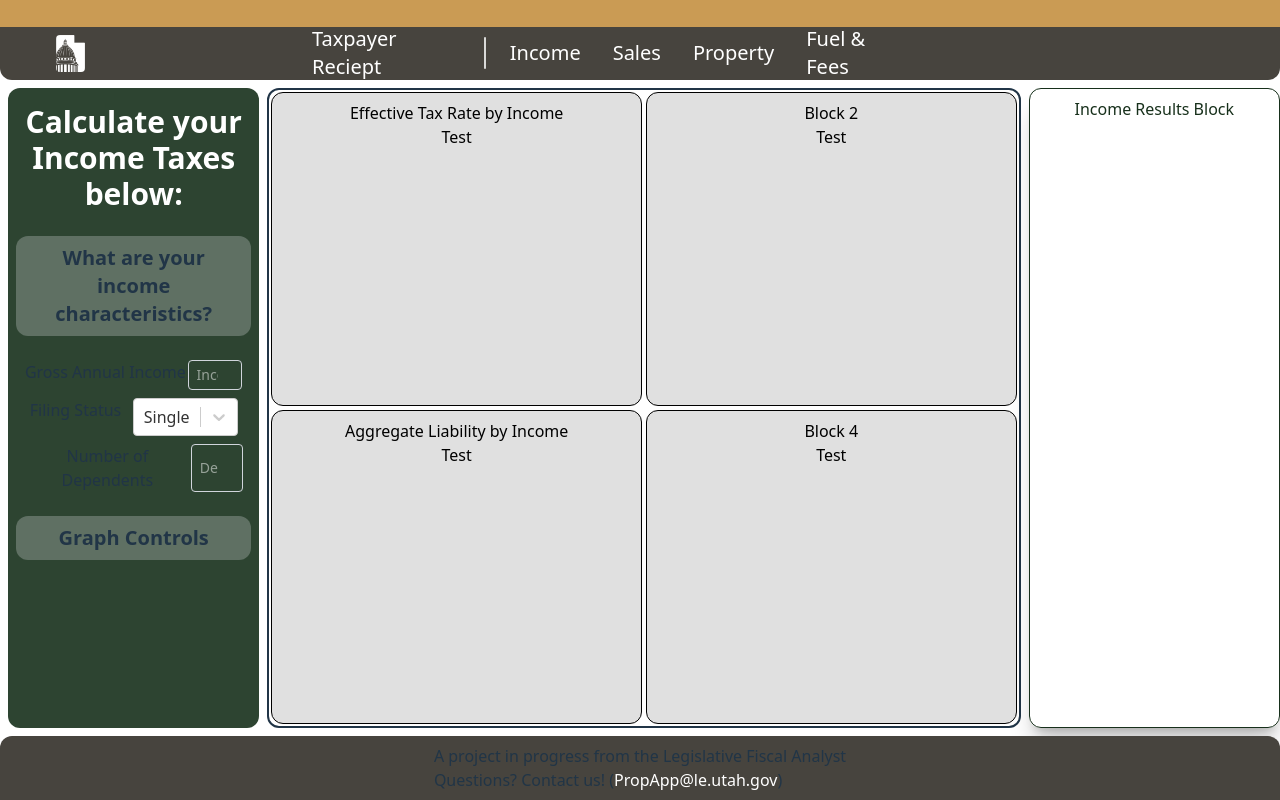
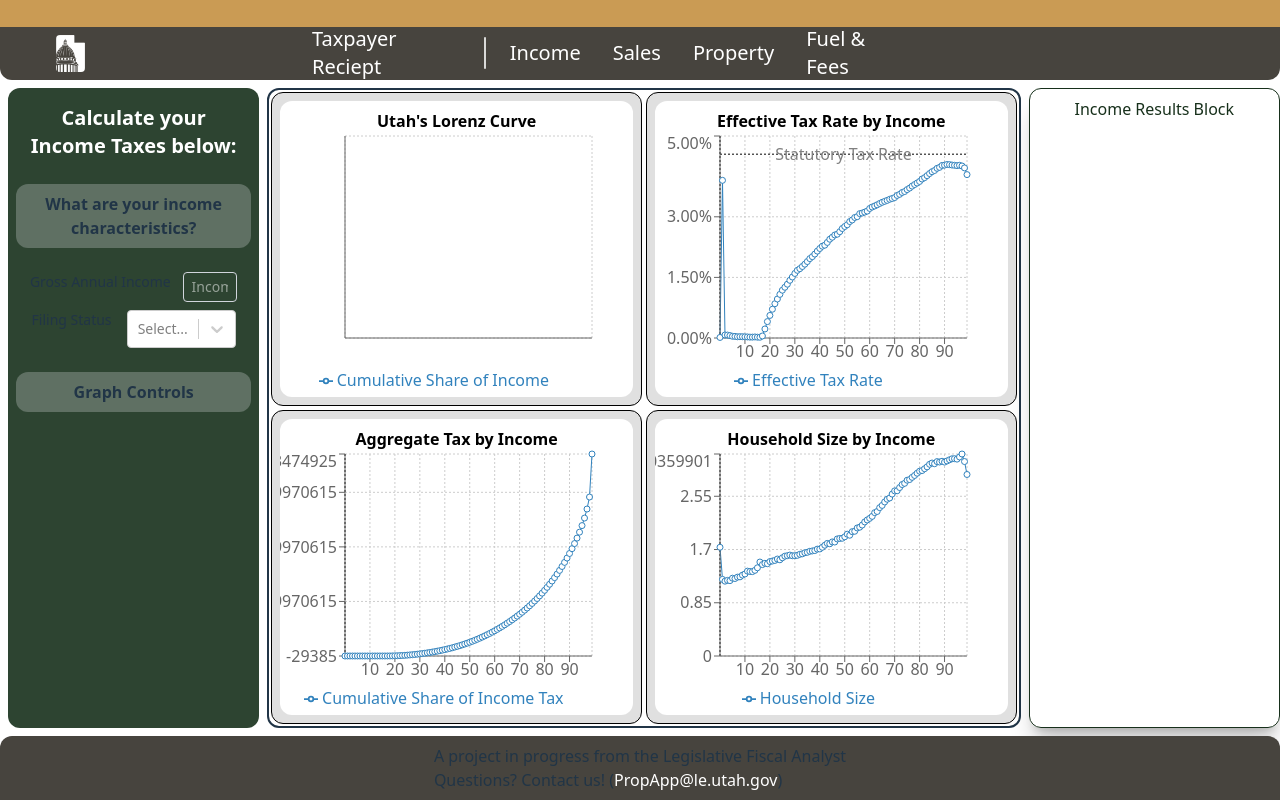
Before and after one commit to LFA-Economics-Team/Taxpayer-Receipt, a React (Vite) app in the folder app/: page /income in a window 1280 px wide. Built offline with nearby package versions, Linux system fonts and the light colour scheme.

Commit message:
daily work 4-18-2026

```diff
--- a/app/package.json
+++ b/app/package.json
@@ -22,6 +22,7 @@
     "react-leaflet": "^5.0.0",
     "react-router-dom": "^7.14.0",
     "react-select": "^5.10.2",
+    "recharts": "^3.8.1",
     "tailwindcss": "^4.1.18"
   },
   "devDependencies": {
--- a/app/src/components/Home/ControlBlock.tsx
+++ b/app/src/components/Home/ControlBlock.tsx
@@ -1,18 +1,5 @@
 import Select from "react-select";
 import { filingOptions } from "../MetaMisc/types";
-
-/*
-const filingOptions = [
-  { value: "Single", label: "Single" },
-  { value: "Married Filing Single", label: "Married Filing Single" },
-  { value: "Married Filing Jointly", label: "Married Filing Jointly" },
-  { value: "Head of Household", label: "Head of Household" },
-  {
-    value: " Qualifying surviving spouse",
-    label: " Qualifying surviving spouse",
-  },
-];
-*/
 
 const rentOrOwn = [
   { value: "Rent", label: "Rent" },
@@ -47,12 +34,6 @@ export function ControlBlock() {
           <div className=" flex flex-row justify-between">
             <div>What is your filing status?</div>
             <Select defaultValue={[filingOptions[0]]} options={filingOptions} />
-          </div>
-          <div className=" flex flex-row justify-between">
-            <div>How many dependents do you have?</div>
-            <form>
-              <input className="border-1 px-2 m-2 rounded-xl" />
-            </form>
           </div>
         </div>
         <div className="flex flex-col w-9/10 bg-white text-[12px] text-[#17301b] rounded-xl p-2 inset-shadow-sm/60 divide-y divide-gray-400">
--- a/app/src/components/Income/ControlBlock.tsx
+++ b/app/src/components/Income/ControlBlock.tsx
@@ -1,45 +1,69 @@
-import { filingOptions } from "../MetaMisc/types";
+import { filingOptions, formatDollars } from "../MetaMisc/types";
+import type { IncomeInfo } from "../MetaMisc/types";
 import Select from "react-select";
+import { useState } from "react";
 
-export function ControlBlock() {
+export function ControlBlock({
+  incomeInfo,
+  setIncomeInfo,
+}: {
+  incomeInfo: IncomeInfo;
+  setIncomeInfo: (info: IncomeInfo) => void;
+}) {
+  const [incomeDisplay, setIncomeDisplay] = useState(
+    incomeInfo.annualIncome ? formatDollars(incomeInfo.annualIncome) : "",
+  );
+
   return (
     <div className="flex flex-col h-90vh w-1/5 bg-[#17301b]/90 my-2 ml-2 rounded-xl p-2 gap-4">
-      <div className=" text-white font-bold p-2 text-3xl">
+      <div className=" text-white font-bold p-2 text-xl">
         Calculate your Income Taxes below:
       </div>
-      <div className="text-xl font-bold bg-gray-100/25 rounded-xl p-2">
+      <div className="text-base font-bold bg-gray-100/25 rounded-xl p-2">
         What are your income characteristics?
       </div>
 
-      <div className="flex flex-col gap-2 p-2">
+      <div className="flex flex-col gap-2 p-2 text-sm">
         <div className="flex flex-row justify-around">
           <div>Gross Annual Income </div>
           <input
-            type="number"
+            type="text"
             className="w-1/4 text-white text-sm rounded px-2 py-1 border border-gray-300"
             placeholder="Income"
+            value={incomeDisplay}
+            onChange={(e) => setIncomeDisplay(e.target.value)}
+            onFocus={() => {
+              if (incomeInfo.annualIncome)
+                setIncomeDisplay(String(incomeInfo.annualIncome));
+            }}
+            onBlur={() => {
+              const raw = Number(incomeDisplay.replace(/[^0-9]/g, ""));
+              setIncomeInfo({ ...incomeInfo, annualIncome: raw });
+              setIncomeDisplay(raw ? formatDollars(raw) : "");
+            }}
           />
         </div>
 
         <div className="flex flex-row justify-around">
           <div>Filing Status </div>
           <Select
-            defaultValue={[filingOptions[0]]}
             options={filingOptions}
             className="text-black"
-          />
-        </div>
-        <div className="flex flex-row justify-around">
-          <div>Number of Dependents</div>
-          <input
-            type="number"
-            className="w-1/4 text-white text-sm rounded px-2 py-1 border border-gray-300"
-            placeholder="Dependents"
+            value={
+              filingOptions.find((o) => o.value === incomeInfo.filingStatus) ??
+              null
+            }
+            onChange={(selected) =>
+              setIncomeInfo({
+                ...incomeInfo,
+                filingStatus: selected?.value ?? "",
+              })
+            }
           />
         </div>
       </div>
 
-      <div className="text-xl font-bold bg-gray-100/25 rounded-xl p-2">
+      <div className="text-base font-bold bg-gray-100/25 rounded-xl p-2">
         Graph Controls
       </div>
     </div>
--- a/app/src/components/Income/GraphBlock.tsx
+++ b/app/src/components/Income/GraphBlock.tsx
@@ -1,37 +1,79 @@
-const gridItems = [
-  { id: 1, title: "Effective Tax Rate by Income", content: "Test" },
-  { id: 2, title: "Block 2", content: "Test" },
-  { id: 3, title: "Aggregate Liability by Income", content: "Test" },
-  { id: 4, title: "Block 4", content: "Test" },
-];
+import { LineChartTemplate } from "./IncomeChartTemplate";
+import type { IncomeInfo } from "../MetaMisc/types";
 
-export function GraphBlock() {
+export function GraphBlock({ incomeInfo }: { incomeInfo: IncomeInfo }) {
+  const gridItems = [
+    {
+      id: 1,
+      title: "Lorenz Curve",
+      content: (
+        <LineChartTemplate
+          title={"Utah's Lorenz Curve"}
+          xDataKey={""}
+          yDataKey={""}
+          curveName={"Cumulative Share of Income"}
+          verticalReferenceLineValue={incomeInfo.incomeTile}
+          filingStatus={incomeInfo.filingStatus}
+        />
+      ),
+    },
+    {
+      id: 2,
+      title: "Effective Rate on Income Percentile",
+      content: (
+        <LineChartTemplate
+          title={"Effective Tax Rate by Income"}
+          xDataKey={"status_conditioned_tile"}
+          yDataKey={"EFFECTIVE_ON_FAGI"}
+          curveName={"Effective Tax Rate"}
+          showReferenceLine={true}
+          horizonReferenceLineValue={0.0455}
+          verticalReferenceLineValue={incomeInfo.incomeTile}
+          yAsPercent={true}
+          filingStatus={incomeInfo.filingStatus}
+        />
+      ),
+    },
+    {
+      id: 3,
+      title: "Aggregate Liability on Income Perecntile",
+      content: (
+        <LineChartTemplate
+          title={"Aggregate Tax by Income"}
+          xDataKey={"status_conditioned_tile"}
+          yDataKey={"Cumulative_Tax"}
+          curveName={"Cumulative Share of Income Tax"}
+          verticalReferenceLineValue={incomeInfo.incomeTile}
+          filingStatus={incomeInfo.filingStatus}
+          yDomain={1}
+        />
+      ),
+    },
+    {
+      id: 4,
+      title: "Household Size on Income Percentile",
+      content: (
+        <LineChartTemplate
+          title={"Household Size by Income"}
+          xDataKey={"status_conditioned_tile"}
+          yDataKey={"HH_SIZE"}
+          curveName={"Household Size"}
+          verticalReferenceLineValue={incomeInfo.incomeTile}
+          filingStatus={incomeInfo.filingStatus}
+        />
+      ),
+    },
+  ];
+
   return (
     <div className="flex flex-col w-3/5 border-2 my-2 rounded-xl p-0.5">
       <div className="grid h-full w-full grid-cols-2 grid-rows-2 gap-1 rounded-xl">
         {gridItems.map((item) => (
-          <div className="border-1 rounded-xl p-2 bg-[#e0e0e0] text-black">
-            <div>{item.title}</div>
-            <div>{item.content}</div>
+          <div className="border-1 rounded-xl p-2 bg-[#e0e0e0] text-black place-content-center">
+            <div className=" h-full bg-white rounded-xl">{item.content}</div>
           </div>
         ))}
       </div>
     </div>
   );
 }
-
-/*
-Statistical breakdowns:
-  - Effective Rate graph: income percentile vs effective tax rate
-    - primary curve shows how effective tax rate changes with income
-    - add a vertical line to show the user where in the income spectrum they fall based on the user-input gross income
-    - add a horizontal line at the statuory income tax rate; the area between this line and the effective rate curve is the impact of deductions/ credits
-
-  - Collections graph: income percentile vs nominal liability
-    - primary curve shows how nominal liability changes with income [likely an exponential relationship; consider logging this curve]
-    - add breakpoints to show how much different shares of the income spectrum contribute to total collections
-
-  - Make graphs responsive to number of dependents and filing status?
-  - allow graphs to fill the graphblock when selected?
-
-*/
--- /dev/null
+++ b/app/src/components/Income/IncomeChartTemplate.tsx
@@ -0,0 +1,104 @@
+import {
+  LineChart,
+  XAxis,
+  YAxis,
+  CartesianGrid,
+  Tooltip,
+  Legend,
+  Line,
+  ReferenceLine,
+  ResponsiveContainer,
+} from "recharts";
+import IncomeData from "../../data/Tax&Spend/IncomeData.json";
+import SData from "../../data/Tax&Spend/IncomeData_S.json";
+import HHData from "../../data/Tax&Spend/IncomeData_HH.json";
+import MFJData from "../../data/Tax&Spend/IncomeData_MFJ.json";
+import MFSData from "../../data/Tax&Spend/IncomeData_MFS.json";
+
+interface LineChartTemplateProps {
+  title: string;
+  xDataKey: string;
+  yDataKey: string;
+  yDomain?: number;
+  curveName: string;
+  showReferenceLine?: boolean;
+  horizonReferenceLineValue?: number;
+  verticalReferenceLineValue?: number;
+  yAsPercent?: boolean;
+  filingStatus?: string;
+}
+
+export function LineChartTemplate({
+  title,
+  xDataKey,
+  yDataKey,
+  yDomain = 0.05,
+  curveName,
+  showReferenceLine = false,
+  horizonReferenceLineValue,
+  verticalReferenceLineValue,
+  yAsPercent = false,
+  filingStatus,
+}: LineChartTemplateProps) {
+  const selectedData = {
+    default: IncomeData,
+    Single: SData,
+    "Head of Household": HHData,
+    "Married Filing Single": MFSData,
+    "Married Filing Jointly": MFJData,
+  };
+
+  return (
+    <>
+      <div className="flex h-1/10 justify-center font-bold p-2">{title}</div>
+      <div className="flex h-9/10 w-9/10">
+        <ResponsiveContainer width="100%" height="100%">
+          <LineChart
+            data={
+              selectedData[
+                (filingStatus || "default") as keyof typeof selectedData
+              ]
+            }
+          >
+            <CartesianGrid strokeDasharray="2 2" />
+            {showReferenceLine && (
+              <ReferenceLine
+                y={horizonReferenceLineValue}
+                stroke="black"
+                strokeDasharray="2 2"
+                label="Statutory Tax Rate"
+              />
+            )}
+            <ReferenceLine
+              x={verticalReferenceLineValue}
+              stroke="black"
+              strokeDasharray="2 2"
+            />
+            <XAxis
+              dataKey={xDataKey}
+              ticks={[10, 20, 30, 40, 50, 60, 70, 80, 90]}
+            />
+            <YAxis
+              domain={[0, yDomain]}
+              tickFormatter={(value) =>
+                yAsPercent ? `${(100 * value).toFixed(2)}%` : `${value}`
+              }
+            />
+            <Line dataKey={yDataKey} name={curveName} />
+            <Legend />
+            <Tooltip
+              labelFormatter={(value) => `Percentile: ${value}`}
+              formatter={(value) =>
+                typeof value === "number"
+                  ? yAsPercent
+                    ? `${(100 * value).toFixed(2)}%`
+                    : `${value.toFixed(2)}`
+                  : value
+              }
+            />
+          </LineChart>
+        </ResponsiveContainer>
+      </div>
+    </>
+  );
+}
--- a/app/src/components/Income/IncomeContent.tsx
+++ b/app/src/components/Income/IncomeContent.tsx
@@ -7,13 +7,15 @@ export function IncomeContent() {
   const [incomeInfo, setIncomeInfo] = useState({
     annualIncome: 0,
     filingStatus: "",
-    dependents: 0,
+    incomeTile: 0,
   });
+
+  console.log(incomeInfo);
 
   return (
     <div className="flex flex-row h-full w-full justify-between text-center gap-2">
-      <ControlBlock />
-      <GraphBlock />
+      <ControlBlock incomeInfo={incomeInfo} setIncomeInfo={setIncomeInfo} />
+      <GraphBlock incomeInfo={incomeInfo} />
       <ResultsBlock />
     </div>
   );
--- a/app/src/components/MetaMisc/types.ts
+++ b/app/src/components/MetaMisc/types.ts
@@ -1,4 +1,10 @@
 // Income Tax
+
+export type IncomeInfo = {
+  annualIncome: number;
+  filingStatus: string;
+  incomeTile: number;
+};
 
 export const filingOptions = [
   { value: "Single", label: "Single" },
```
Also changed, not shown: app/src/components/MetaMisc/Extras/LegMap.tsx (+51 -43 lines), 2 other files (tests, documents, lock files or other folders).
